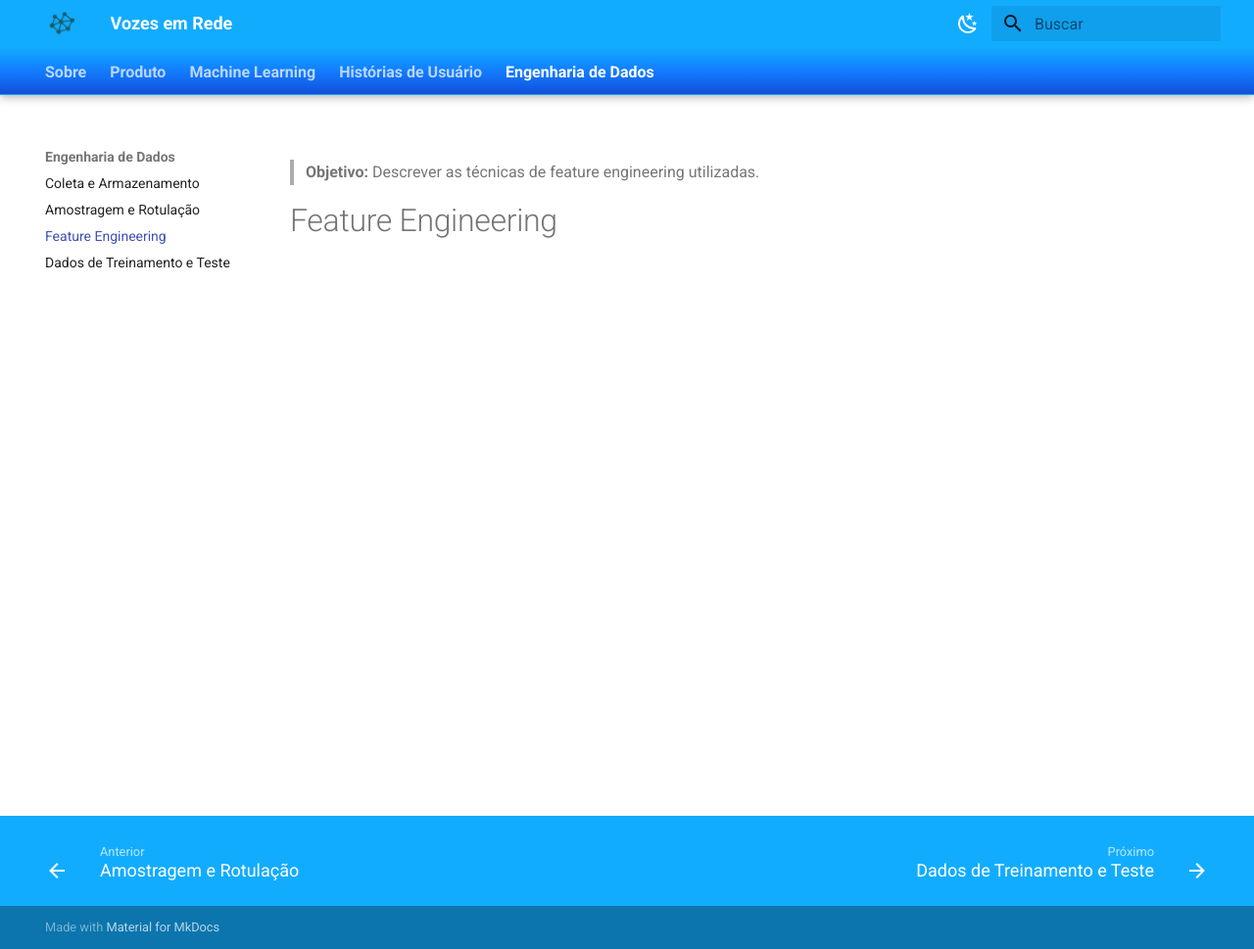
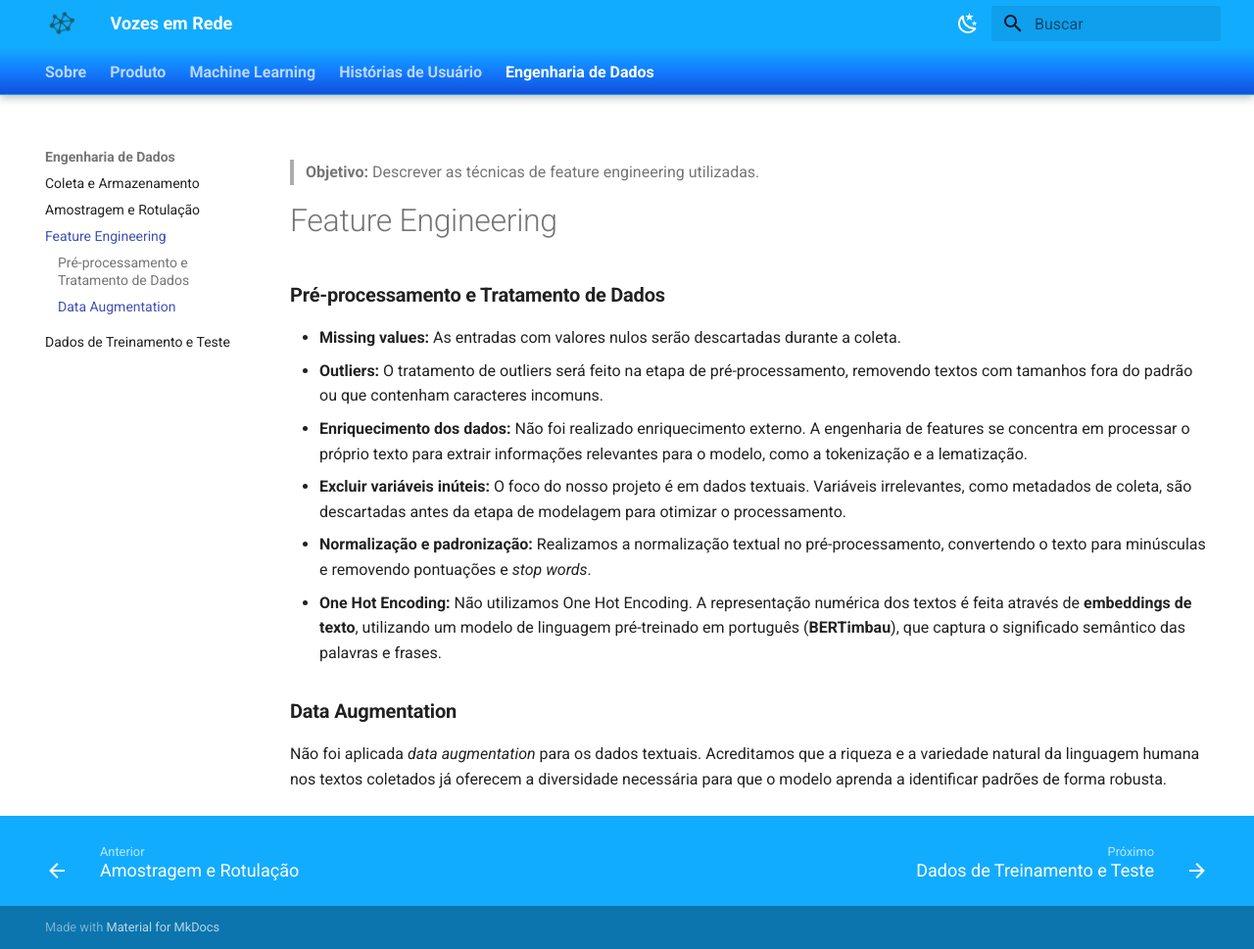
Before and after one commit to unb-Sistemas-de-Machine-learning/group7-social-voice-clusters, an MkDocs documentation site: the page built from docs/engenharia_de_dados/feature_engineering.md, in a window 1280 px wide and 969 px high. Shown: the whole window at 98% size. Built offline with MkDocs 1.6.1 and Material for MkDocs 9.7.7, drawn with Linux system fonts in a browser that asks for light colours.

Commit message:
Update feature_engineering.md

```diff
--- a/docs/engenharia_de_dados/feature_engineering.md
+++ b/docs/engenharia_de_dados/feature_engineering.md
@@ -3,3 +3,15 @@
 # Feature Engineering
 
 <!-- Listar e descrever técnicas de feature engineering aplicadas. -->
+### **Pré-processamento e Tratamento de Dados**
+
+* **Missing values:** As entradas com valores nulos serão descartadas durante a coleta.
+* **Outliers:** O tratamento de outliers será feito na etapa de pré-processamento, removendo textos com tamanhos fora do padrão ou que contenham caracteres incomuns.
+* **Enriquecimento dos dados:** Não foi realizado enriquecimento externo. A engenharia de features se concentra em processar o próprio texto para extrair informações relevantes para o modelo, como a tokenização e a lematização.
+* **Excluir variáveis inúteis:** O foco do nosso projeto é em dados textuais. Variáveis irrelevantes, como metadados de coleta, são descartadas antes da etapa de modelagem para otimizar o processamento.
+* **Normalização e padronização:** Realizamos a normalização textual no pré-processamento, convertendo o texto para minúsculas e removendo pontuações e *stop words*.
+* **One Hot Encoding:** Não utilizamos One Hot Encoding. A representação numérica dos textos é feita através de **embeddings de texto**, utilizando um modelo de linguagem pré-treinado em português (**BERTimbau**), que captura o significado semântico das palavras e frases.
+
+### **Data Augmentation**
+
+Não foi aplicada *data augmentation* para os dados textuais. Acreditamos que a riqueza e a variedade natural da linguagem humana nos textos coletados já oferecem a diversidade necessária para que o modelo aprenda a identificar padrões de forma robusta.
```
